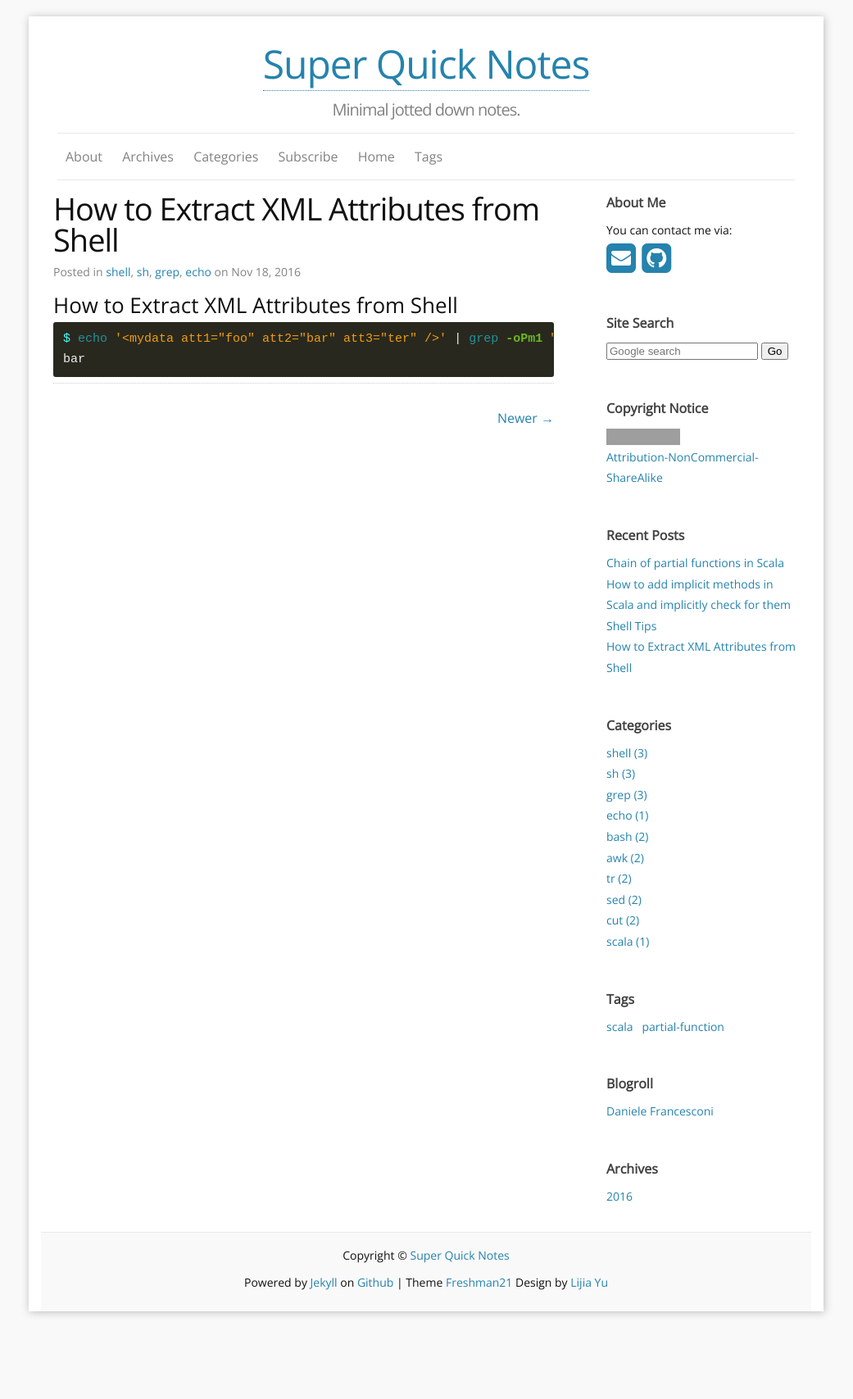
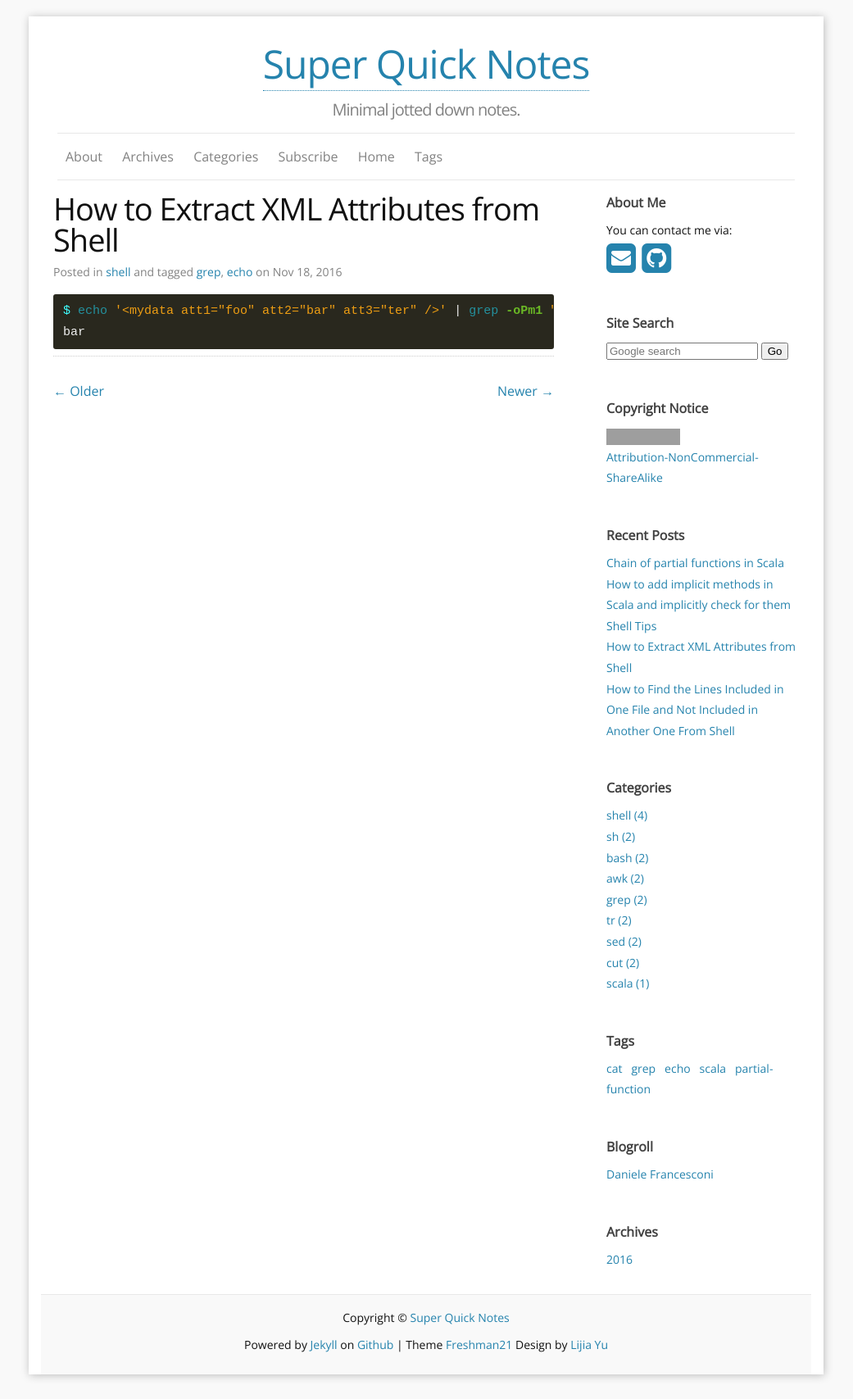
Before and after one commit to danfran/danfran.github.io, a Jekyll site: the page built from _posts/2016-11-18-how-to-extract-xml-attributes-from-shell.md, in a window 1280 px wide. Shown: the whole page at 82% size, without its empty margins (120-1161 px from the left). Built offline with Jekyll 4.4.1, drawn with Linux system fonts in a browser that asks for light colours; nearby versions of some CDN libraries; comment, search, counter and statistics services are not loaded; before the commit the page ends 1630 px from its top, so only the background shows below that; grey boxes are pictures that could not be loaded.

Commit message:
cleaning posts

````diff
--- /dev/null
+++ b/_posts/2016-11-17-how-to-find-the-lines-included-in-one-file-and-not-included-in-another-one-from-shell.md
@@ -0,0 +1,23 @@
+---
+layout: post
+title: "How to Find the Lines Included in One File and Not Included in Another One From Shell"
+date:   2016-11-17
+categories: shell
+tags: cat grep
+---
+```sh
+$ cat a.csv
+aaa
+bbb
+ccc
+$ cat b.csv
+bbb
+aaa
+ddd
+eee
+$ grep -Fvf a.csv b.csv
+ddd
+eee
+$ grep -Fvf b.csv a.csv
+ccc
+```
--- a/_posts/2016-11-18-how-to-extract-xml-attributes-from-shell.md
+++ b/_posts/2016-11-18-how-to-extract-xml-attributes-from-shell.md
@@ -2,9 +2,9 @@
 layout: post
 title: "How to Extract XML Attributes from Shell"
 date:   2016-11-18
-categories: shell sh grep echo
+categories: shell
+tags: grep echo
 ---
-### How to Extract XML Attributes from Shell
 ```sh
 $ echo '<mydata att1="foo" att2="bar" att3="ter" />' | grep -oPm1 "(?<=att2=\")[^\"]+"
 bar
````
